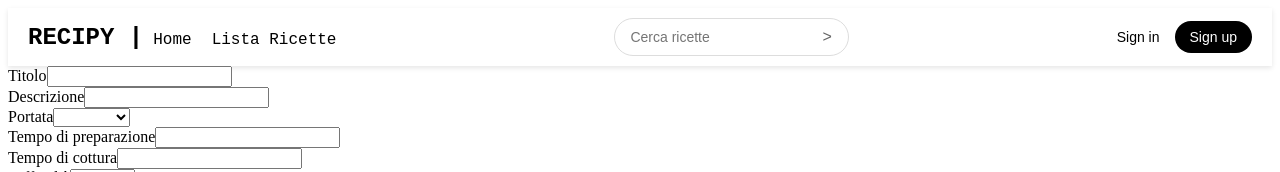
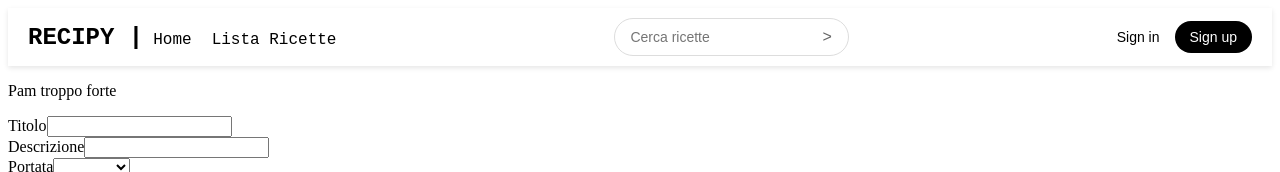
Before and after one commit to Pamiel97/recipy-front, an Angular app: page /create-recipe in a window 1280 px wide. Shown: the top 172 px of the page. Built offline with nearby package versions, Linux system fonts and the light colour scheme; no server answers.

Commit message:
Aggiunge la route e inserisce la home nell'app component

```diff
--- a/src/app/app.component.html
+++ b/src/app/app.component.html
@@ -1,7 +1,7 @@
 <div class="navbar">
   <div class="logo">RECIPY |
   <ul class="nav-links">
-    <li><a href="#home">Home</a></li>
+    <li><a routerLink="/home">Home</a></li>
     <li><a routerLink="/search-recipe">Lista Ricette</a></li>
   </ul>
 </div>
@@ -14,4 +14,7 @@
     <a href="#signup" class="signup">Sign up</a>
   </div>
 </div>
+
+<app-home></app-home>
+
 <router-outlet />
--- a/src/app/app.component.ts
+++ b/src/app/app.component.ts
@@ -2,10 +2,11 @@
 import { Router, RouterModule, RouterOutlet } from '@angular/router';
 import { RecipeAddFormComponent } from './recipes/recipe-add-form/recipe-add-form.component';
 import { HttpClientModule } from '@angular/common/http';
+import { HomeComponent } from "./home/home.component";
 
 @Component({
   selector: 'app-root',
-  imports: [RouterOutlet, RouterModule, HttpClientModule],
+  imports: [RouterOutlet, RouterModule, HttpClientModule, HomeComponent],
   templateUrl: './app.component.html',
   styleUrl: './app.component.css'
 })
--- a/src/app/app.routes.ts
+++ b/src/app/app.routes.ts
@@ -1,8 +1,10 @@
 import { Routes } from '@angular/router';
 import { RecipeAddFormComponent } from './recipes/recipe-add-form/recipe-add-form.component';
 import { RecipelistComponent } from './recipes/recipelist/recipelist.component';
+import { HomeComponent } from './home/home.component';
 
 export const routes: Routes = [
     { path: 'create-recipe', component: RecipeAddFormComponent },
     {path: 'search-recipe', component: RecipelistComponent},
+    {path: 'home', component: HomeComponent}
 ];
--- a/src/app/home/home.component.html
+++ b/src/app/home/home.component.html
@@ -1 +1 @@
-<p>home works!</p>
+<p>Pam troppo forte</p>
```
